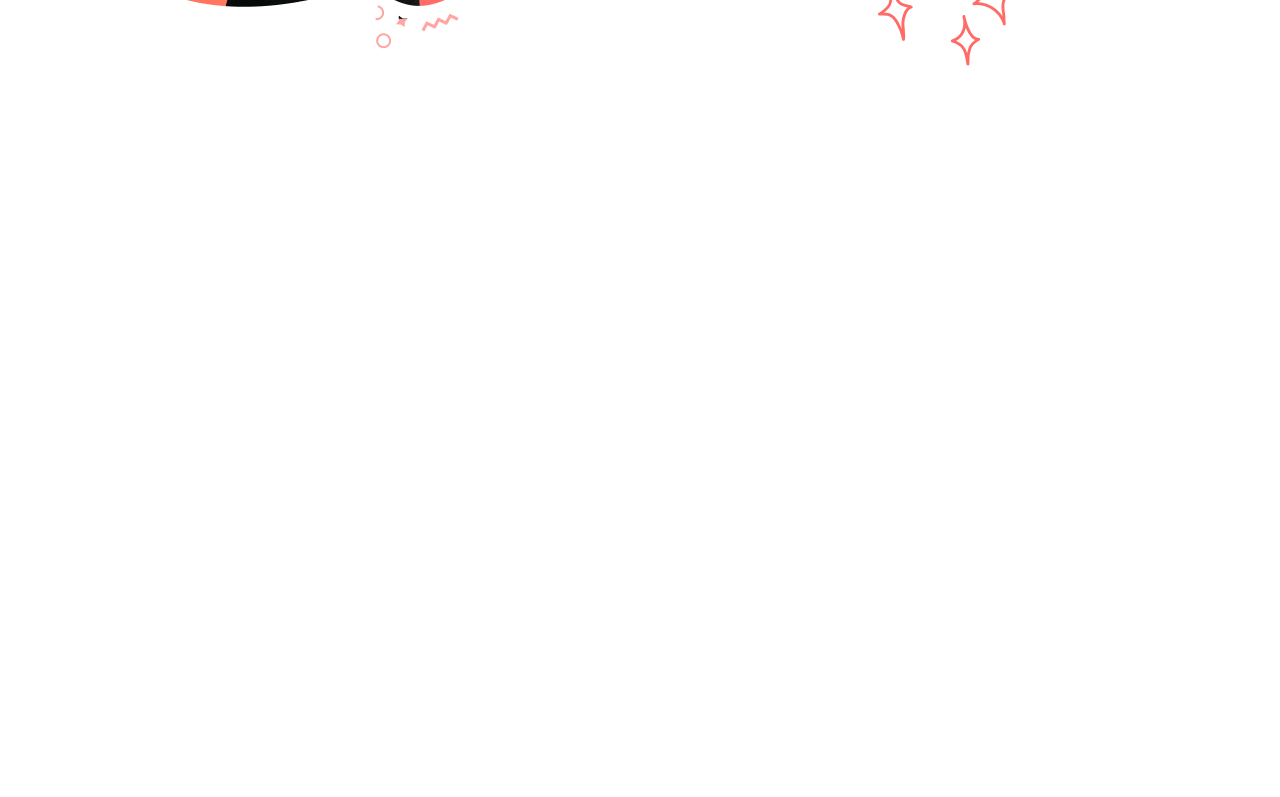
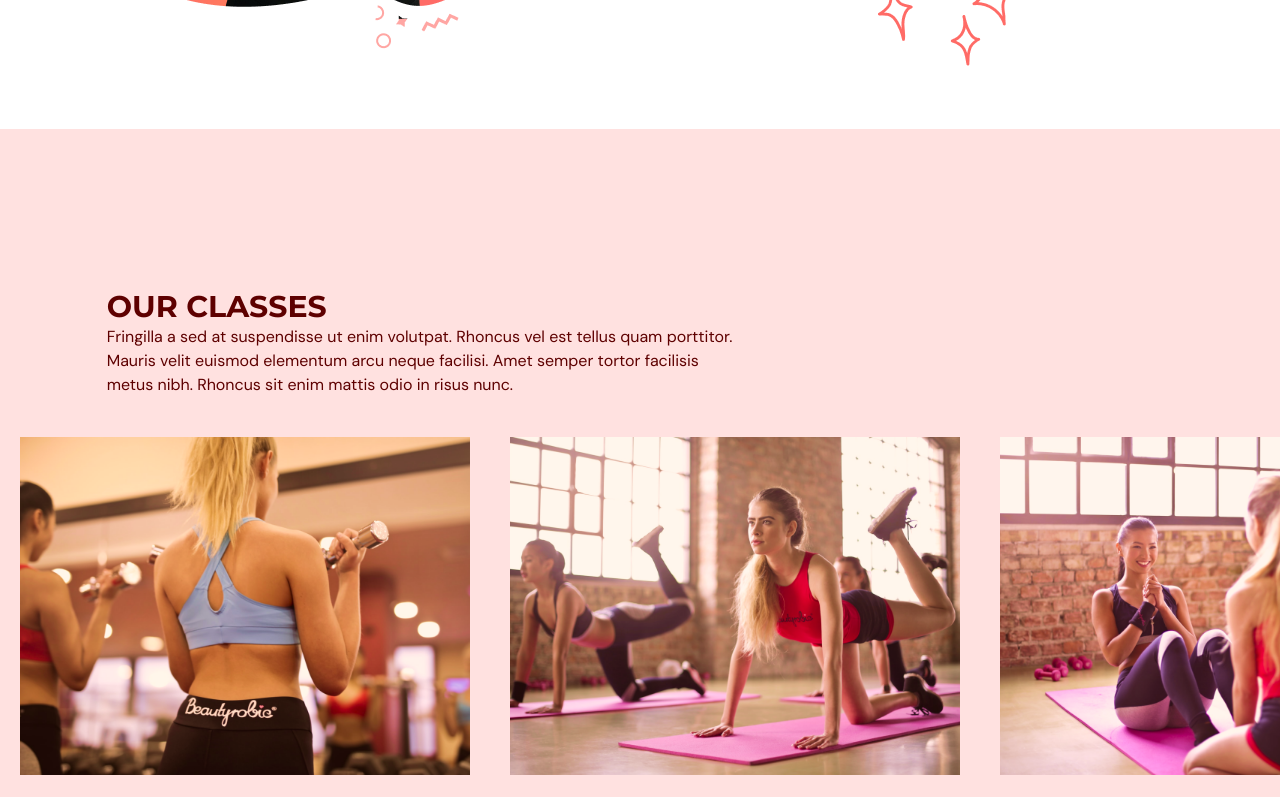
Before and after one commit to pranav-k-jha/gym-ts-react-app, a React (Vite) app: page / in a window 1280 px wide. Shown: the part 2000-2797 px from the top of the page. Before the commit the page ends 2129 px from the top, so only its background shows below. Built offline with nearby package versions, Linux system fonts and the light colour scheme.

Commit message:
added classes page

```diff
--- a/src/App.tsx
+++ b/src/App.tsx
@@ -1,6 +1,7 @@
 import Navbar from "@/scenes/navbar";
 import Home from "@/scenes/home";
 import Benefits from "@/scenes/benefits";
+import OurClasses from "@/scenes/ourClasses";
 import { useEffect, useState } from "react";
 import { SelectedPage } from "@/shared/types";
 
@@ -30,6 +31,7 @@
       />
       <Home setSelectedPage={setSelectedPage} />
       <Benefits setSelectedPage={setSelectedPage} />
+      <OurClasses setSelectedPage={setSelectedPage} />
     </div>
   );
 };
--- a/src/scenes/home/index.tsx
+++ b/src/scenes/home/index.tsx
@@ -81,13 +81,13 @@
           <img src={HomePageGraphic} alt="home-page-graphic" />
         </div>
       </motion.div>
-      <div className="flex items-center justify-center w-full mt-5 absolute top-14 md:absolute md:-bottom-80">
+      {/* <div className="flex items-center justify-center w-full mt-5 absolute top-14 md:absolute md:-bottom-80">
         <div className="mt-4 w-5/6 flex-center bg-gradient-to-r from-blue-500 to-purple-800 rounded-lg p-4 animate-pulse">
           <p className="text-center text-white">
             👨‍💻 Currently under construction... 🚧 <br />
           </p>
         </div>
-      </div>
+      </div> */}
 
       {/* SPONSORS */}
       {isAboveMediumScreens && (
--- /dev/null
+++ b/src/scenes/ourClasses/Class.tsx
@@ -0,0 +1,22 @@
+type Props = {
+  name: string;
+  description?: string;
+  image: string;
+};
+
+const Class = ({ name, description, image }: Props) => {
+  const overlayStyles = `p-5 absolute z-30 flex h-[380px] w-[450px] flex-col items-center justify-center
+whitespace-normal bg-primary-500 text-center text-white opacity-0 transition duration-500 hover:opacity-90`;
+
+  return (
+    <li className="relative mx-5 inline-block h-[380px] w-[450px]">
+      <div className={overlayStyles}>
+        <p className="text-2xl">{name}</p>
+        <p className="mt-5">{description}</p>
+      </div>
+      <img src={image} alt={`${image}`} />
+    </li>
+  );
+};
+
+export default Class;
--- /dev/null
+++ b/src/scenes/ourClasses/index.tsx
@@ -0,0 +1,95 @@
+import { ClassType, SelectedPage } from "@/shared/types";
+import image1 from "@/assets/image1.png";
+import image2 from "@/assets/image2.png";
+import image3 from "@/assets/image3.png";
+import image4 from "@/assets/image4.png";
+import image5 from "@/assets/image5.png";
+import image6 from "@/assets/image6.png";
+import { motion } from "framer-motion";
+import HText from "@/shared/HText";
+import Class from "./Class";
+
+const classes: Array<ClassType> = [
+  {
+    name: "Weight Training Classes",
+    description:
+      "Lorem ipsum dolor sit amet, consectetur adipiscing elit, sed do eiusmod tempor incididunt ut labore et dolore magna aliqua. Ut enim ad minim veniam, quis nostrud exercitation ullamco laboris nisi ut aliquip ex ea commodo consequat.",
+    image: image1,
+  },
+  {
+    name: "Yoga Classes",
+    image: image2,
+  },
+  {
+    name: "Ab Core Classes",
+    description:
+      "Lorem ipsum dolor sit amet, consectetur adipiscing elit, sed do eiusmod tempor incididunt ut labore et dolore magna aliqua. Ut enim ad minim veniam, quis nostrud exercitation ullamco laboris nisi ut aliquip ex ea commodo consequat.",
+    image: image3,
+  },
+  {
+    name: "Adventure Classes",
+    description:
+      "Lorem ipsum dolor sit amet, consectetur adipiscing elit, sed do eiusmod tempor incididunt ut labore et dolore magna aliqua. Ut enim ad minim veniam, quis nostrud exercitation ullamco laboris nisi ut aliquip ex ea commodo consequat.",
+    image: image4,
+  },
+  {
+    name: "Fitness Classes",
+    image: image5,
+  },
+  {
+    name: "Training Classes",
+    description:
+      "Lorem ipsum dolor sit amet, consectetur adipiscing elit, sed do eiusmod tempor incididunt ut labore et dolore magna aliqua. Ut enim ad minim veniam, quis nostrud exercitation ullamco laboris nisi ut aliquip ex ea commodo consequat.",
+    image: image6,
+  },
+];
+
+type Props = {
+  setSelectedPage: (value: SelectedPage) => void;
+};
+
+const OurClasses = ({ setSelectedPage }: Props) => {
+  return (
+    <section id="ourclasses" className="w-full bg-primary-100 py-40">
+      <motion.div
+        onViewportEnter={() => setSelectedPage(SelectedPage.OurClasses)}
+      >
+        <motion.div
+          className="mx-auto w-5/6"
+          initial="hidden"
+          whileInView="visible"
+          viewport={{ once: true, amount: 0.5 }}
+          transition={{ duration: 0.5 }}
+          variants={{
+            hidden: { opacity: 0, x: -50 },
+            visible: { opacity: 1, x: 0 },
+          }}
+        >
+          <div className="md:w-3/5">
+            <HText>OUR CLASSES</HText>
+            <p>
+              Fringilla a sed at suspendisse ut enim volutpat. Rhoncus vel est
+              tellus quam porttitor. Mauris velit euismod elementum arcu neque
+              facilisi. Amet semper tortor facilisis metus nibh. Rhoncus sit
+              enim mattis odio in risus nunc.
+            </p>
+          </div>
+        </motion.div>
+        <div className="mt-10 h-[353px] w-full overflow-x-auto overflow-y-hidden">
+          <ul className="w-[2800px] whitespace-nowrap">
+            {classes.map((item: ClassType, index) => (
+              <Class
+                key={`${item.name}-${index}`}
+                name={item.name}
+                description={item.description}
+                image={item.image}
+              />
+            ))}
+          </ul>
+        </div>
+      </motion.div>
+    </section>
+  );
+};
+
+export default OurClasses;
--- a/src/shared/types.ts
+++ b/src/shared/types.ts
@@ -10,3 +10,9 @@
   title: string;
   description: string;
 }
+
+export interface ClassType {
+  name: string;
+  description?: string;
+  image: string;
+}
```
